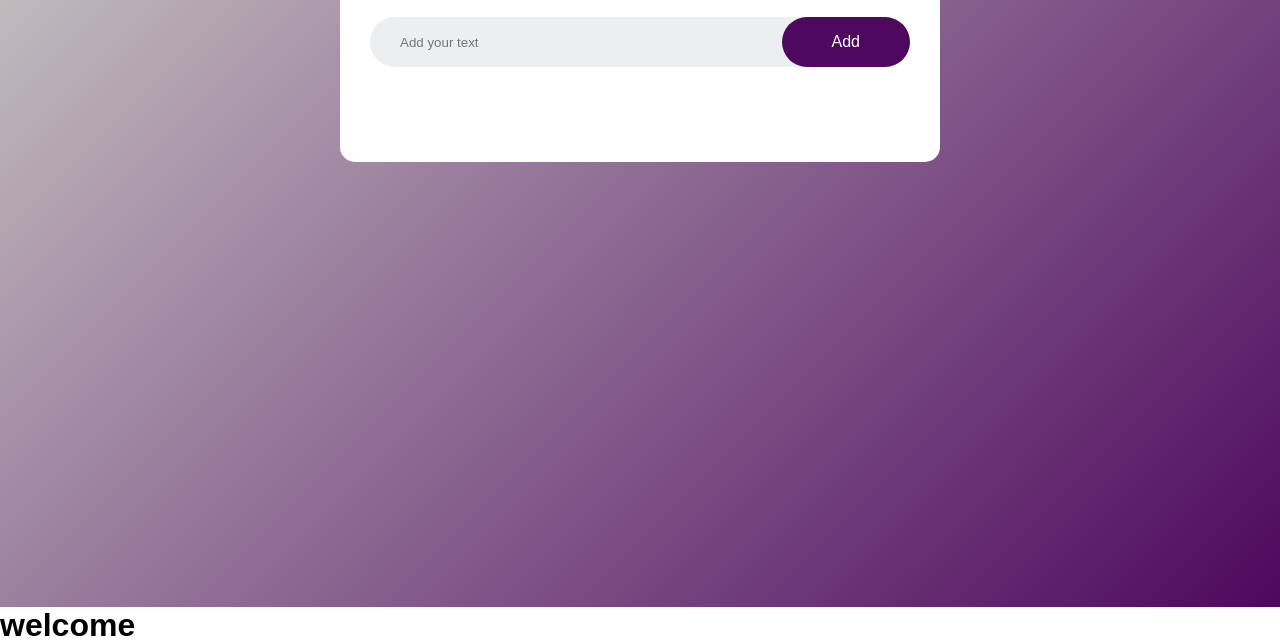
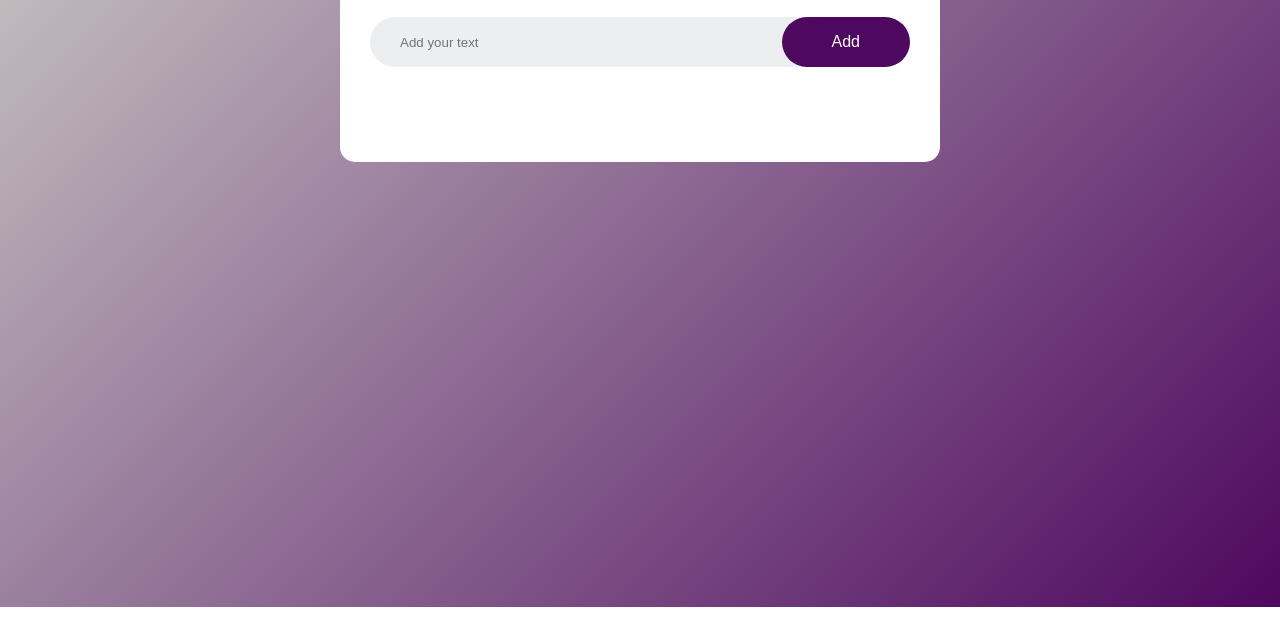
Before and after one commit to mbalajiyadav/ToDoList, a plain HTML site: page index.html in a window 1280 px wide. Shown: the part 193-837 px from the top of the page. After the commit the page ends 800 px from the top, so only its background shows below. Drawn offline with Linux system fonts and the light colour scheme.

Commit message:
index.html

```diff
--- a/index.html
+++ b/index.html
@@ -20,7 +20,6 @@
                 </ul>
             </div>
         </div>
-        <h1>welcome</h1>
     <script src="script.js"></script>
     </body>
 </html>
```
